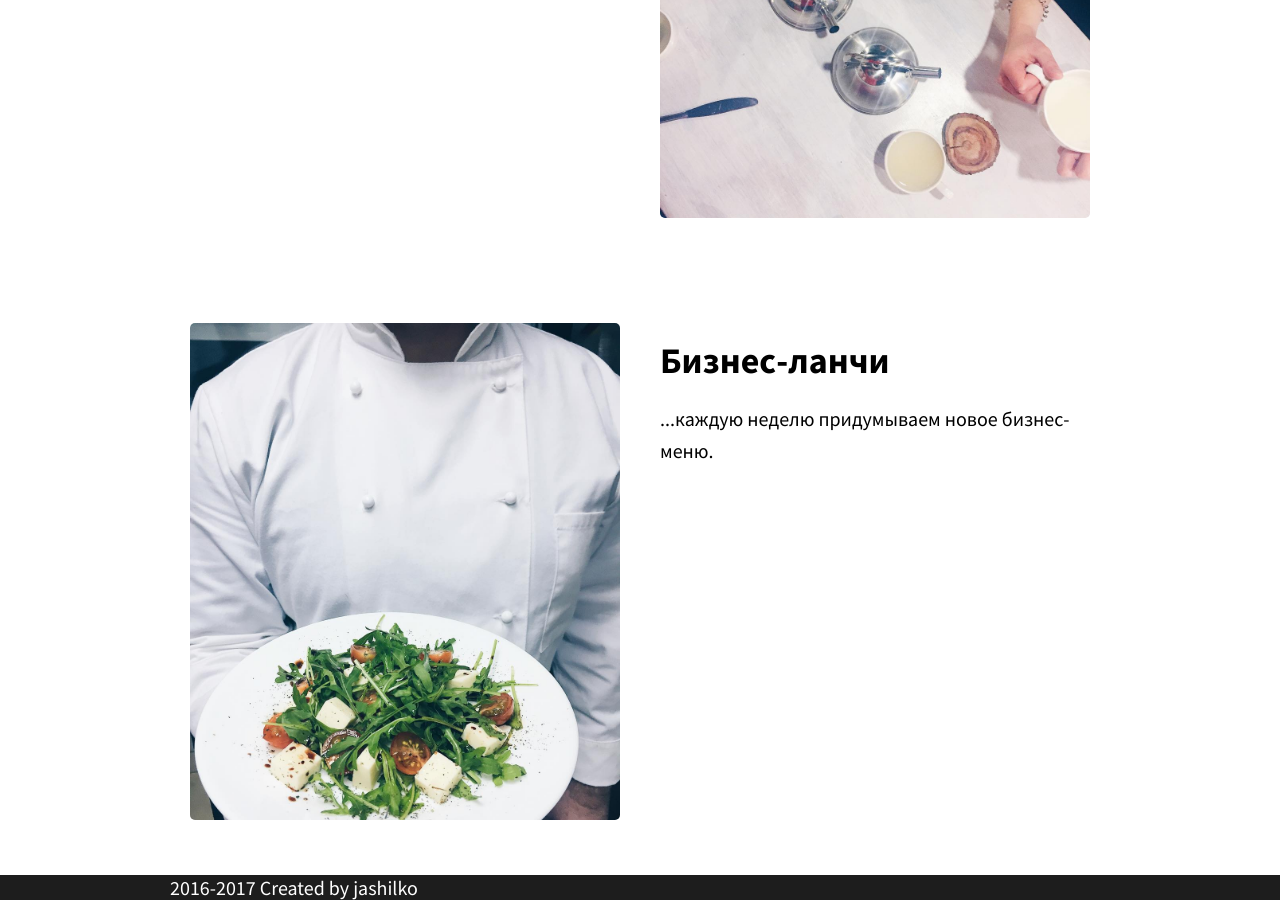
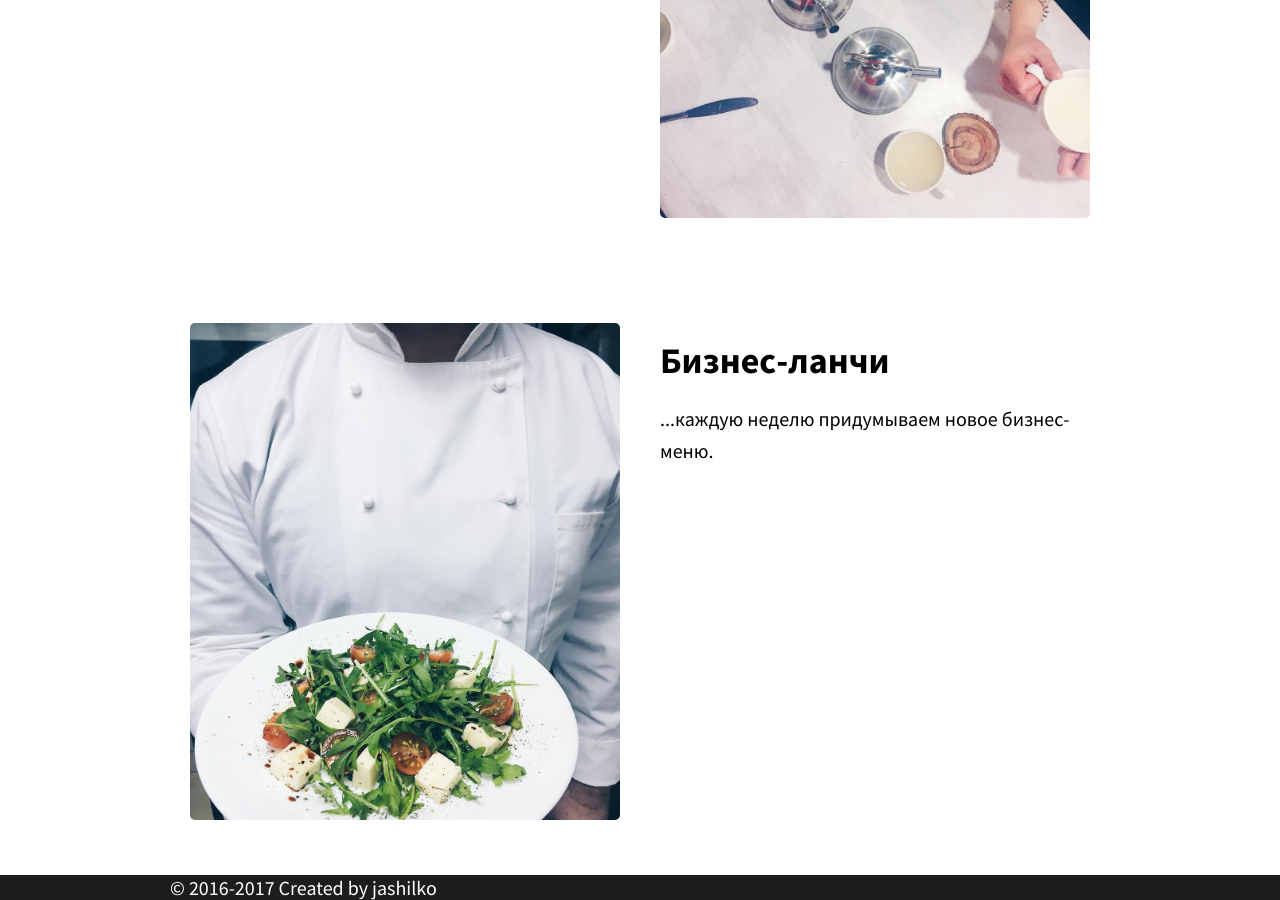
Before and after one commit to nordiclub/nordiclub.github.io, a Jekyll site: the page built from index.html, in a window 1280 px wide and 900 px high, scrolled down 1642 px. Built offline with Jekyll 4.4.1, drawn with Linux system fonts in a browser that asks for light colours.

Commit message:
Update default.html

```diff
--- a/_layouts/default.html
+++ b/_layouts/default.html
@@ -27,7 +27,7 @@
     </div>
     <footer>
       <div class="container">
-        <font color="white">2016-2017 Created by jashilko</font>
+        <font color="white">© 2016-2017 Created by jashilko</font>
         {% include yandex.html %}
       </div>
     </footer>
```
